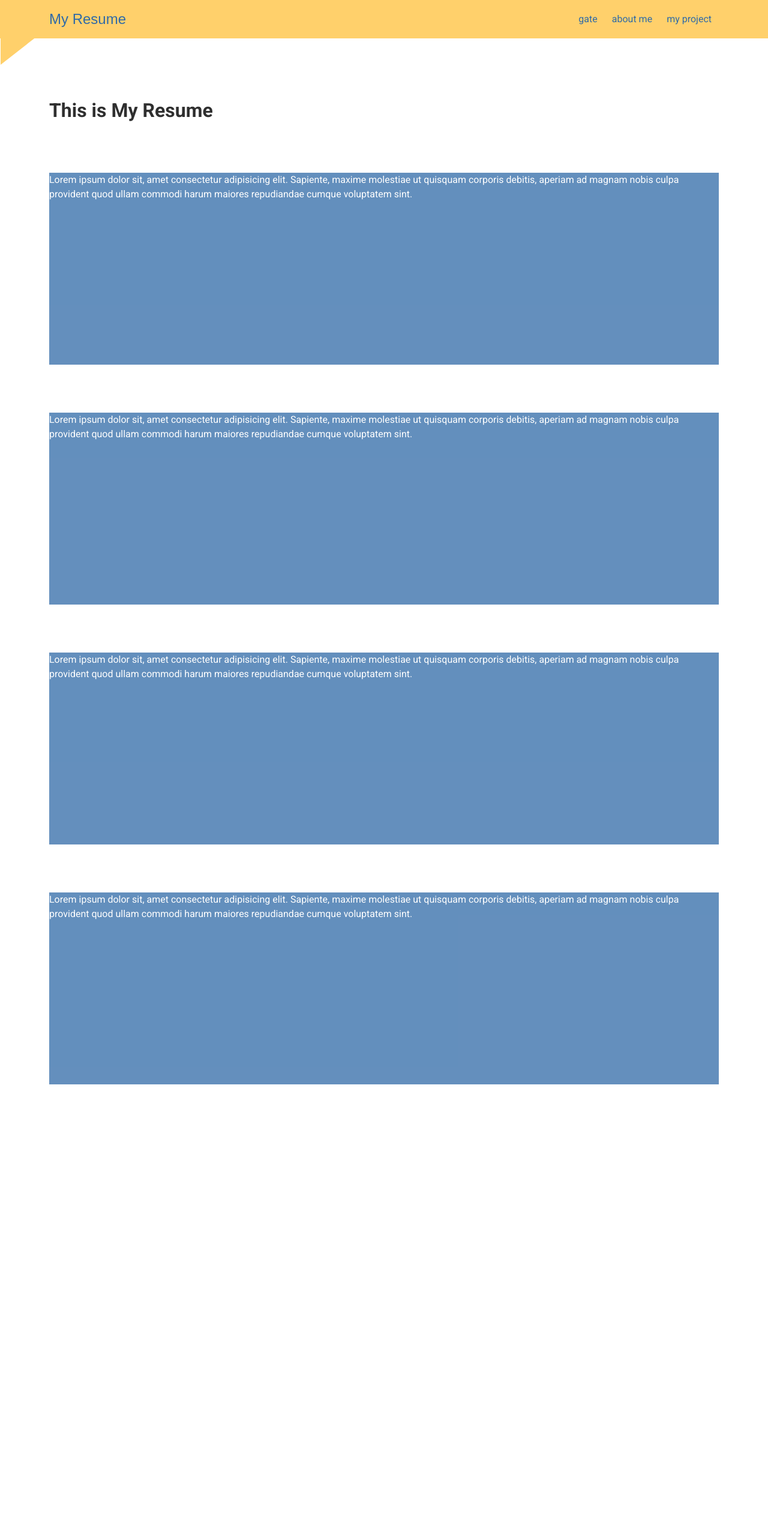
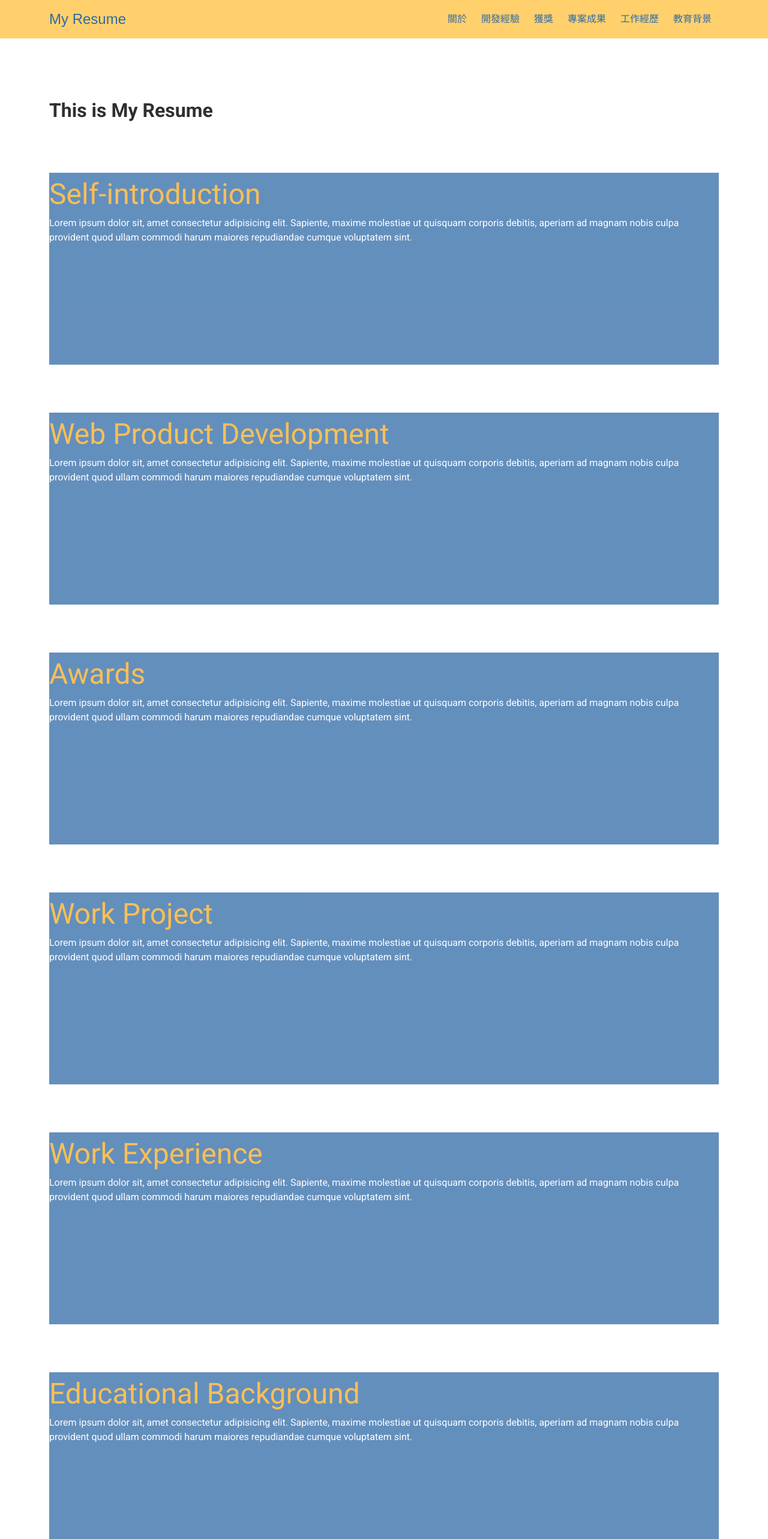
Before and after one commit to chunkimi/work-lab, a Vue app: page /#/resume in a window 1280 px wide. Shown: the top 2566 px of the page at 60% size. Before the commit the page ends 2048 px from the top, so only its background shows below. Built offline with nearby package versions, Linux system fonts and the light colour scheme; a web font is replaced by a local one.

Commit message:
feat(ResumeView): add smooth scrolling to specified sections

```diff
--- a/src/styles/_base.scss
+++ b/src/styles/_base.scss
@@ -103,6 +103,7 @@ body {
   font-weight: map-get($font-weight, normal);
   color: $dark;
   overflow-x: hidden;
+  scroll-behavior: smooth;
 }
 
 img {
--- a/src/views/LayoutView.vue
+++ b/src/views/LayoutView.vue
@@ -8,13 +8,15 @@
     justify-content: space-between;
     position: relative;
   }
+
   &__header {
     width: 100%;
     background: $info;
     position: fixed;
     z-index: 999;
-    box-shadow: 0px 2px 12px 0px rgba(0, 0, 0, 0.1);
+    box-shadow: 0 4px 8px 0 rgba(0, 0, 0, 0.2);
   }
+
   &__main {
     position: relative;
     flex: 1;
@@ -65,15 +67,11 @@
     &__link {
       text-decoration: none;
       color: $primary;
+    }
+    &__item {
       &:hover,
       &:focus,
       &:active {
-        color: $info;
-      }
-    }
-    &__item {
-      &:hover,
-      &:focus {
         background-color: $primary;
         .layout__nav__link {
           color: $info;
--- a/src/views/ResumeView.vue
+++ b/src/views/ResumeView.vue
@@ -5,16 +5,19 @@
   &__wrap {
     position: relative;
   }
+
   &__header {
     width: 100%;
     background: $primary;
     position: fixed;
     z-index: 999;
   }
+
   &__nav {
     &__brand {
       color: $info;
     }
+
     &__menu {
       background: $primary;
     }
@@ -22,21 +25,20 @@
     &__link {
       text-decoration: none;
       color: $info;
+    }
+
+    &__item {
+      cursor: pointer;
       &:hover,
       &:focus,
       &:active {
-        color: $primary;
-      }
-    }
-    &__item {
-      &:hover,
-      &:focus {
         background-color: $info;
-        .layout__nav__link {
+        .resume__nav__link {
           color: $primary;
         }
       }
     }
+
     &__toggle {
       color: $info;
       &:hover {
@@ -44,6 +46,7 @@
       }
     }
   }
+
   &__main {
     background-image: url('@/assets/bg/wave-top.svg'), url('@/assets/bg/wave-bottom.svg');
     background-position:
@@ -65,7 +68,7 @@
   }
 }
 
-.text-section {
+.test-section {
   height: 320px;
   background: $info;
   opacity: 0.75;
@@ -80,7 +83,12 @@
         <h2 class="resume__nav__brand ff-particular heading-h5 navbar__brand">
           {{ resumeConfig.title }}
         </h2>
-        <input type="checkbox" class="navbar__toggle__input" id="layout-navbar-toggle" />
+        <input
+          ref="resumeNavToggle"
+          type="checkbox"
+          class="navbar__toggle__input"
+          id="layout-navbar-toggle"
+        />
         <label class="resume__nav__toggle navbar__toggle__label" for="layout-navbar-toggle">
           <span class="material-symbols-outlined navbar__toggle__icon">
             {{ resumeConfig.menuIcon }}</span
@@ -93,9 +101,9 @@
               v-for="linkItem in resumeConfig.navLink"
               :key="linkItem.title"
             >
-              <a class="resume__nav__link navbar__link" :href="linkItem.path">{{
-                linkItem.title
-              }}</a>
+              <p class="resume__nav__link navbar__link" @click="handleNavClick(linkItem.path)">
+                {{ linkItem.title }}
+              </p>
             </li>
           </ul>
         </nav>
@@ -105,45 +113,67 @@
       <div class="container">
         <h1>This is My Resume</h1>
         <div class="block-spacing">
-          <div class="text-section">
+          <!-- Self-introduction -->
+          <div class="test-section" id="intro">
+            <h3 class="fs-3 tc-warning">Self-introduction</h3>
             <p>
               Lorem ipsum dolor sit, amet consectetur adipisicing elit. Sapiente, maxime molestiae
               ut quisquam corporis debitis, aperiam ad magnam nobis culpa provident quod ullam
               commodi harum maiores repudiandae cumque voluptatem sint.
             </p>
           </div>
-          <div class="text-section">
+          <!-- Web Product Development -->
+          <div class="test-section" id="web-prod-dev">
+            <h3 class="fs-3 tc-warning">Web Product Development</h3>
             <p>
               Lorem ipsum dolor sit, amet consectetur adipisicing elit. Sapiente, maxime molestiae
               ut quisquam corporis debitis, aperiam ad magnam nobis culpa provident quod ullam
               commodi harum maiores repudiandae cumque voluptatem sint.
             </p>
           </div>
-          <div class="text-section">
+          <!-- Awards -->
+          <div class="test-section" id="awards">
+            <h3 class="fs-3 tc-warning">Awards</h3>
             <p>
               Lorem ipsum dolor sit, amet consectetur adipisicing elit. Sapiente, maxime molestiae
               ut quisquam corporis debitis, aperiam ad magnam nobis culpa provident quod ullam
               commodi harum maiores repudiandae cumque voluptatem sint.
             </p>
           </div>
-          <div class="text-section">
+          <!--  Work Project -->
+          <div class="test-section" id="work-proj">
+            <h3 class="fs-3 tc-warning">Work Project</h3>
             <p>
               Lorem ipsum dolor sit, amet consectetur adipisicing elit. Sapiente, maxime molestiae
               ut quisquam corporis debitis, aperiam ad magnam nobis culpa provident quod ullam
               commodi harum maiores repudiandae cumque voluptatem sint.
             </p>
           </div>
-          <!-- Self-introduction -->
-          <!-- Web Product Development -->
-          <!-- Project Achievements -->
           <!-- Work Experience -->
+          <div class="test-section" id="work-exp">
+            <h3 class="fs-3 tc-warning">Work Experience</h3>
+            <p>
+              Lorem ipsum dolor sit, amet consectetur adipisicing elit. Sapiente, maxime molestiae
+              ut quisquam corporis debitis, aperiam ad magnam nobis culpa provident quod ullam
+              commodi harum maiores repudiandae cumque voluptatem sint.
+            </p>
+          </div>
           <!-- Educational Background -->
+          <div class="test-section" id="edu">
+            <h3 class="fs-3 tc-warning">Educational Background</h3>
+            <p>
+              Lorem ipsum dolor sit, amet consectetur adipisicing elit. Sapiente, maxime molestiae
+              ut quisquam corporis debitis, aperiam ad magnam nobis culpa provident quod ullam
+              commodi harum maiores repudiandae cumque voluptatem sint.
+            </p>
+          </div>
         </div>
       </div>
     </main>
   </div>
 </template>
 <script setup>
+import { ref } from 'vue'
 import { useMediaQuery } from '@vueuse/core'
 const isMediaLgUp = useMediaQuery('(min-width: 991px)')
 const resumeConfig = {
@@ -151,17 +181,45 @@ const resumeConfig = {
   menuIcon: 'menu',
   navLink: [
     {
-      title: 'gate',
-      path: '/'
+      title: '關於',
+      path: '#intro'
     },
     {
-      title: 'about me',
-      path: '/'
+      title: '開發經驗',
+      path: '#web-prod-dev'
     },
     {
-      title: 'my project',
-      path: '/'
+      title: '獲獎',
+      path: '#awards'
+    },
+    {
+      title: '專案成果',
+      path: '#work-proj'
+    },
+    {
+      title: '工作經歷',
+      path: '#work-exp'
+    },
+    {
+      title: '教育背景',
+      path: '#edu'
     }
   ]
 }
+
+const resumeNavToggle = ref(null)
+
+function handleNavClick(path) {
+  const section = document.querySelector(path)
+  if (section) {
+    section.scrollIntoView({ behavior: 'smooth', block: 'center' })
+    closeNavCollapse()
+  }
+}
+
+function closeNavCollapse() {
+  if (resumeNavToggle.value && !isMediaLgUp.value) {
+    resumeNavToggle.value.checked = false
+  }
+}
 </script>
```
